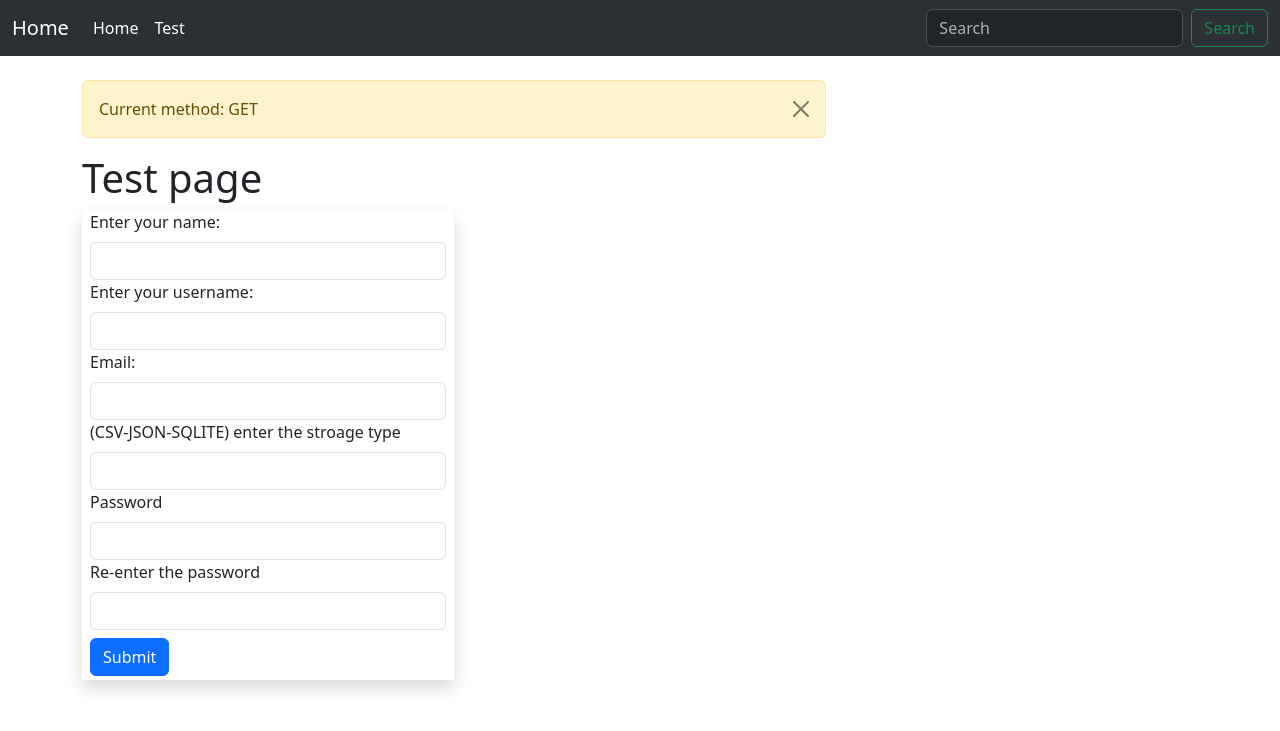
After one commit to macraves/movie_wep_app_multi_storage_support, a Flask app: page /test in a window 1280 px wide. The commit adds this page. Shown: the top 731 px of the page. Run offline with Flask 3, Linux system fonts and the light colour scheme.

Commit message:
UserForm, UserModel

```diff
--- a/frontend/frontend_app.py
+++ b/frontend/frontend_app.py
@@ -1,11 +1,19 @@
 """Frontend html template rendering"""
-from flask import Flask, render_template, request, session, redirect, url_for
-from datamanagement.JSON_Data_Manager import JsonStorage
+from flask import Flask, flash, render_template, request, session, redirect, url_for
+from frontend.movie_wtf import UserForm
+from datamanagement.json_data_manager import JsonStorage
+from datamanagement.sqlite_models import db, MYSQL_URI
 from user.user_instance import User
 from backend.request_movie import extract_movie_data
 
+
 app = Flask(__name__)
 app.secret_key = "mysecretkey"
+app.config["SQLALCHEMY_DATABASE_URI"] = MYSQL_URI
+
+db.init_app(app)
+with app.app_context():
+    db.create_all()
 
 
 class FrontendErrors(Exception):
@@ -26,10 +34,40 @@ def get_user_info(user_id, user):
     return None
 
 
+def check_errors(form):
+    """prints if there is error(s) from given form field"""
+    flash(f"Current method: {request.method}")
+    for field, errors in form.errors.items():
+        for error in errors:
+            flash(
+                f"Error in field '{getattr(form, field).label.text}': {error}",
+                "error",
+            )
+
+
+@app.route("/test", methods=["GET", "POST"])
+def test_page():
+    """Html page tester"""
+    form = UserForm()
+    data = {}
+    if form.validate_on_submit():
+        data["name"] = form.name.data
+        data["username"] = form.username.data
+        data["email"] = form.email.data
+        data["storage"] = form.storage.data
+        data["password"] = form.password.data
+        user = User(userdata=data)
+        flash(f"{user.userdata.get('name')} submited successfuly")
+    check_errors(form)
+    return render_template(
+        "test.html", title="test", name=data.get("name", None), form=form
+    )
+
+
 @app.route("/")
 def index():
     """Render the index page."""
-    return render_template("index.html")
+    return render_template("index.html", title="index")
 
 
 @app.route("/signin", methods=["GET", "POST"])
--- /dev/null
+++ b/frontend/movie_wtf.py
@@ -0,0 +1,21 @@
+"""flask-wtf forms for user and movie entries"""
+from flask_wtf import FlaskForm
+from wtforms import StringField, SubmitField, PasswordField
+from wtforms.validators import DataRequired, Optional, EqualTo
+
+# Form class
+
+
+class UserForm(FlaskForm):
+    """User related"""
+
+    name = StringField("Enter your name:", validators=[DataRequired()])
+    username = StringField("Enter your username:", validators=[DataRequired()])
+    email = StringField("Email:", validators=[Optional()])
+    storage = StringField("(CSV-JSON-SQLITE) enter the stroage type")
+    password = PasswordField("Password", validators=[DataRequired()])
+    confirm_password = PasswordField(
+        "Re-enter the password",
+        validators=[DataRequired(), EqualTo("password", "Password has to be matched")],
+    )
+    submit = SubmitField("Submit")
--- a/frontend/static/movies.css
+++ b/frontend/static/movies.css
@@ -1,6 +1,7 @@
 /* FILEPATH: /c:/Users/Raven/A VS CODE/STU/MSC/SE_106.3/Codio/movieweb_app/static/movies.css */
 
 /* Header */
+
 header {
 	background-color: #333;
 	color: #fff;
--- a/frontend/templates/base.html
+++ b/frontend/templates/base.html
@@ -1,16 +1,38 @@
 <!DOCTYPE html>
-<html>
+<html lang="en">
 	<head>
+		<meta charset="utf-8" />
+		<meta name="viewport" content="width=device-width, initial-scale=1" />
+		<title>{{ title }}</title>
 		<link
+			href="https://cdn.jsdelivr.net/npm/bootstrap@5.3.2/dist/css/bootstrap.min.css"
 			rel="stylesheet"
-			type="text/css"
-			href="{{ url_for('static', filename='user.css') }}"
+			integrity="sha384-T3c6CoIi6uLrA9TneNEoa7RxnatzjcDSCmG1MXxSR1GAsXEV/Dwwykc2MPK8M2HN"
+			crossorigin="anonymous"
 		/>
-		<title>{% block title %}{% endblock %}</title>
 	</head>
 	<body>
-		<h1>{% block header %}{% endblock %}</h1>
-		<div class="user-info">{% block user_info %}{% endblock %}</div>
-		<div class="content">{% block content %}{% endblock %}</div>
+		{% include 'navbar.html' %}
+		<div class="d-flex mt-4">
+			<div class="container">
+				{% for message in get_flashed_messages() %}
+				<div class="alert alert-warning alert-dismissible fade show col-8" role="alert">
+					{{ message }}
+					<button
+						type="button"
+						class="btn-close"
+						data-bs-dismiss="alert"
+						aria-label="Close"
+					></button>
+				</div>
+				{% endfor%} {% block content%}{% endblock %}
+			</div>
+		</div>
+
+		<script
+			src="https://cdn.jsdelivr.net/npm/bootstrap@5.3.2/dist/js/bootstrap.bundle.min.js"
+			integrity="sha384-C6RzsynM9kWDrMNeT87bh95OGNyZPhcTNXj1NW7RuBCsyN/o0jlpcV8Qyq46cDfL"
+			crossorigin="anonymous"
+		></script>
 	</body>
 </html>
--- /dev/null
+++ b/frontend/templates/navbar.html
@@ -0,0 +1,37 @@
+<nav class="navbar navbar-expand-lg bg-body-tertiary" data-bs-theme="dark">
+	<div class="container-fluid">
+		<a class="navbar-brand" href="{{ url_for('index')}}">Home</a>
+		<button
+			class="navbar-toggler"
+			type="button"
+			data-bs-toggle="collapse"
+			data-bs-target="#navbarSupportedContent"
+			aria-controls="navbarSupportedContent"
+			aria-expanded="false"
+			aria-label="Toggle navigation"
+		>
+			<span class="navbar-toggler-icon"></span>
+		</button>
+		<div class="collapse navbar-collapse" id="navbarSupportedContent">
+			<ul class="navbar-nav me-auto mb-2 mb-lg-0">
+				<li class="nav-item">
+					<a class="nav-link active" aria-current="page" href="#">Home</a>
+				</li>
+				<li class="nav-item">
+					<a class="nav-link active" aria-current="page" href="{{ url_for('test_page')}}"
+						>Test</a
+					>
+				</li>
+			</ul>
+			<form class="d-flex" role="search">
+				<input
+					class="form-control me-2"
+					type="search"
+					placeholder="Search"
+					aria-label="Search"
+				/>
+				<button class="btn btn-outline-success" type="submit">Search</button>
+			</form>
+		</div>
+	</div>
+</nav>
--- /dev/null
+++ b/frontend/templates/test.html
@@ -0,0 +1,25 @@
+{% extends "base.html" %}
+{% block content %}
+<h1>Test page</h1>
+<div class="col-4 shadow px-2">
+{% if name %}
+<h1>Hello {{ name }}</h1>
+{% else %}
+<form method="POST">
+{{ form.hidden_tag() }}
+{{ form.name.label(class="form-label") }}{{ form.name(class="form-control") }}
+{{ form.username.label(class="form-label") }}{{ form.username(class="form-control") }}
+{{ form.email.label(class="form-label") }}{{ form.email(class="form-control") }}
+{{ form.storage.label(class="form-label") }}{{ form.storage(class="form-control") }}
+{{ form.password.label(class="form-label") }}{{ form.password(class="form-control") }}
+{{ form.confirm_password.label(class="form-label") }}{{ form.confirm_password(class="form-control") }}
+{{ form.submit(class="btn btn-primary mt-2 mb-1") }}
+</form>
+{% endif %}
+
+</div>
+
+
+</body>
+</html>
+{% endblock %}
--- a/requirements.txt
+++ b/requirements.txt
@@ -1 +1,2 @@
 flask
+requests
--- a/user/user_instance.py
+++ b/user/user_instance.py
@@ -1,3 +1,5 @@
+"""User instance where taken from html form"""
+
 import os
 import json
 
@@ -5,7 +7,7 @@ import json
 REGISTRY_FILE = "registry.json"
 MIN_USERNAME_LENGTH = 2
 MAX_USERNAME_LENGTH = 15
-MIN_PASSWORD_LENGTH = 4
+MIN_PASSWORD_LENGTH = 3
 MAX_PASSWORD_LENGTH = 12
 
 
@@ -37,9 +39,9 @@ class User:
         password = str(userdata["password"]).strip()
 
         if not MIN_USERNAME_LENGTH < len(name) < MAX_USERNAME_LENGTH:
-            raise UserErrors("Username must be between 4 and 15 characters long.")
+            raise UserErrors("Username must be between 3 and 15 characters long.")
         if not MIN_PASSWORD_LENGTH < len(password) < MAX_PASSWORD_LENGTH:
-            raise UserErrors("Password must be between 4 and 12 characters long.")
+            raise UserErrors("Password must be between 3 and 12 characters long.")
         if not name.isalnum():
             raise UserErrors("Username must be alphanumeric.")
 
@@ -48,8 +50,8 @@ class User:
     @staticmethod
     def correct_userdata(userdata: dict):
         """Strip and normalize user data."""
-        userdata["name"] = userdata["name"].strip()
-        userdata["password"] = str(userdata["password"]).strip()
+        userdata["name"] = userdata.get("name", "").strip()
+        userdata["password"] = str(userdata.get("password", "")).strip()
         return userdata
 
     def save_record(self):
```
Also changed, not shown: datamanagement/sqlite_models.py (added, +48 -0 lines), frontend/static/user.css (+6 -2 lines), frontend/templates/movies.html (+10 -8 lines), sqlite_tables/movies.db (added).
